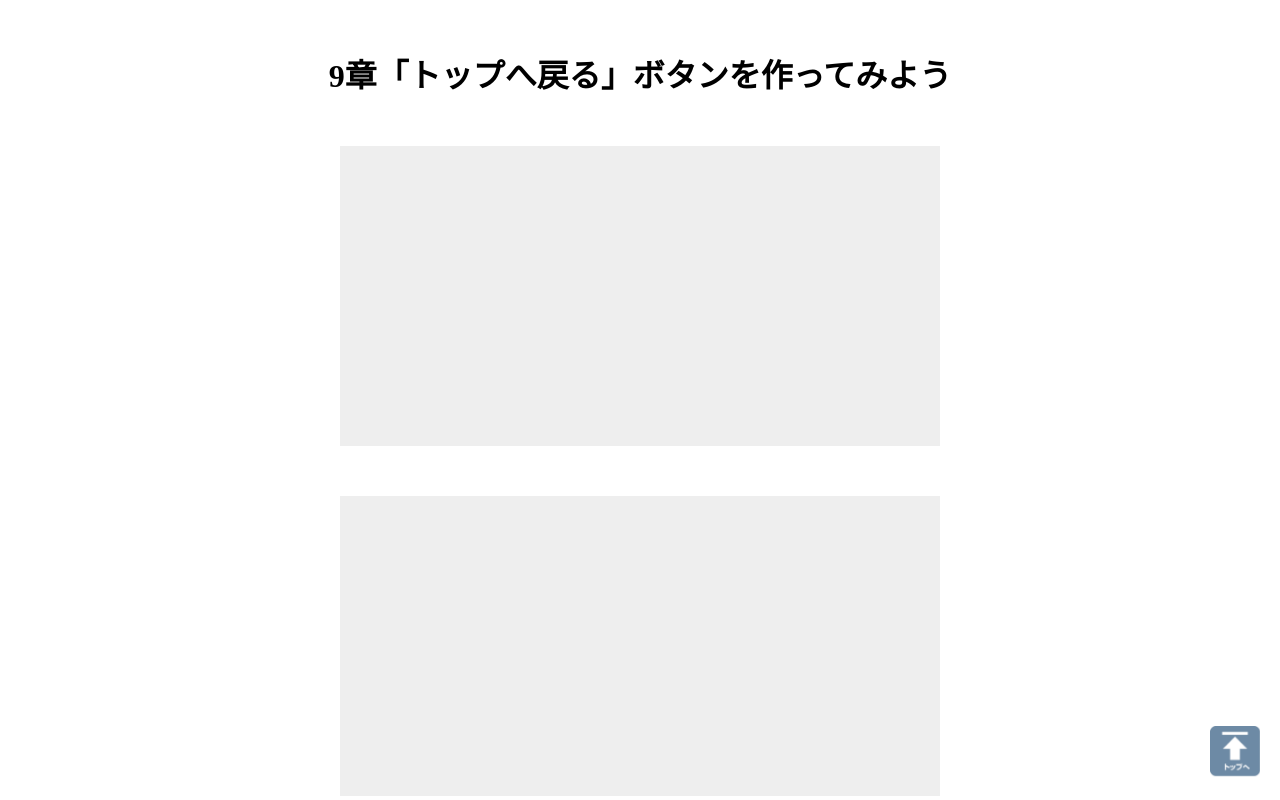
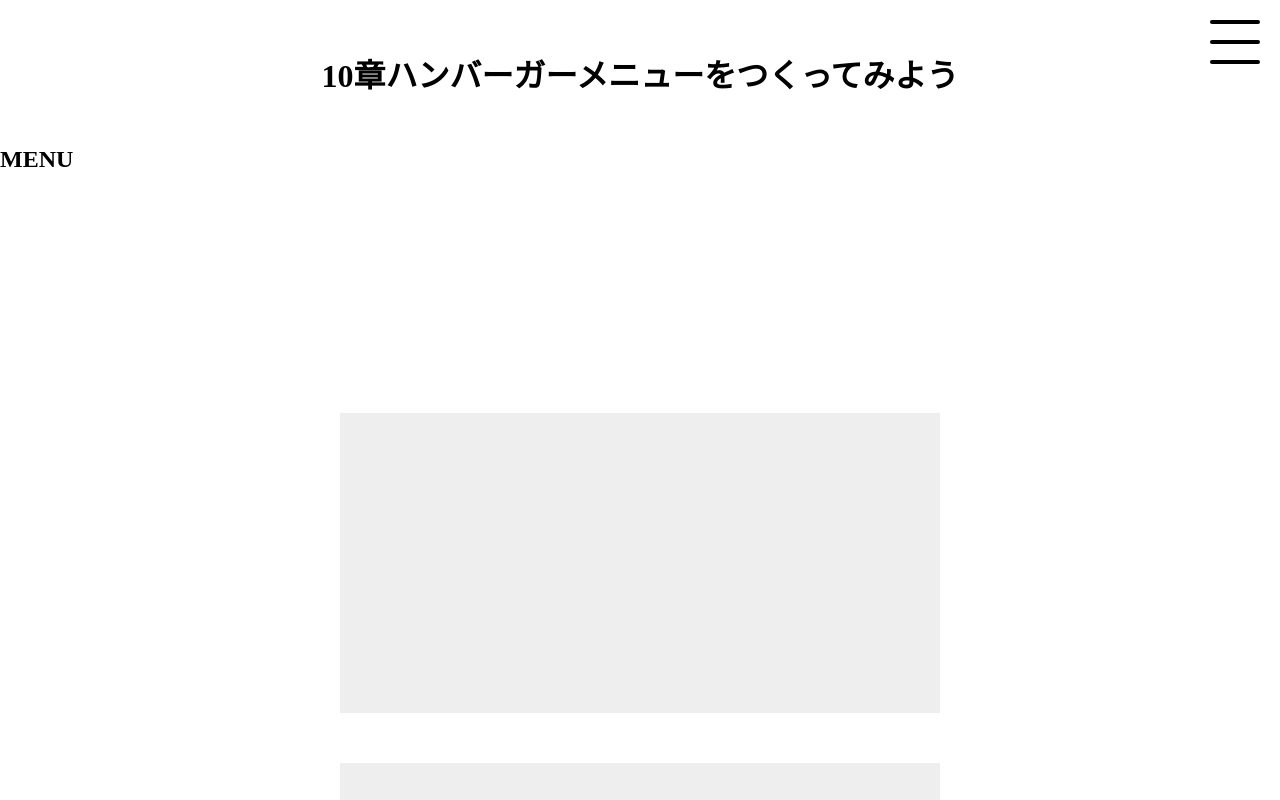
Before and after one commit to HirokiKotera13456/js-chap10, a plain HTML site: page index.html in a window 1280 px wide. Shown: the top 800 px of the page. Drawn offline with Linux system fonts and the light colour scheme.

Commit message:
[finish]

```diff
--- a/css/style.css
+++ b/css/style.css
@@ -13,16 +13,81 @@ h1{
 
 .box{
   height:300px;
-  width:600px;
+  width:90%;
+  max-width:600px;
   margin:0 auto 50px;
   background-color: #eee;
 }
-#back{
+
+#hm-icon {
   position: fixed;
   right:20px;
-  bottom:20px;
+  top:20px;
+  z-index:10;
+}
+.menu-trigger,
+.menu-trigger span{
+  display: inline-block;
+  transition: all .4s;
+  box-sizing: border-box;
+}
+.menu-trigger{
+  position:relative;
+  width:50px;
+  height:44px;
+}
+.menu-trigger span{
+  position: absolute;
+  left: 0;
+  width: 100%;
+  height: 4px;
+  background-color: #000;
+  border-radius: 4px;
 }
 
-#back img{
-  width:50px;
+.menu-trigger span:nth-child(1){
+  top:0;
 }
+.menu-trigger span:nth-child(2){
+  top:20px;
+}
+.menu-trigger span:nth-child(3){
+  bottom: 0;
+}
+
+.menu-trigger.active span:nth-child(1){
+  -webkit-transform: translateY(20px) rotate(-45deg);
+  transform: translateY(20px) rotate(-45deg);
+  background-color: #fff;
+}
+.menu-trigger.active span:nth-child(2) {
+  opacity: 0;
+}
+
+.menu-trigger.active span:nth-child(3){
+  -webkit-transform: translateY(20px) rotate(-45deg);
+  transform: translateY(20px) rotate(-45deg);
+  background-color: #fff;
+}
+
+*sp-menu {
+  position:fixed;
+  top:0;
+  left:0;
+  background: #000;
+  color: #fff;
+  width:100%;
+  min-height:100%;
+  display:none;
+  z-index:9
+}
+#sp-menu li{
+  text-align: center;
+  margin-bottom: 30px;
+}
+
+#sp-menu a{
+  color: #fff;
+  text-decoration: none;
+  font-weight:bold;
+}
--- a/index.html
+++ b/index.html
@@ -3,11 +3,30 @@
   <head>
     <meta charset="UTF-8" />
     <meta name="viewport" content="width=device-width,initial-scale=1.0">
-    <title>9章</title>
+    <title>10章</title>
     <link rel="stylesheet" href="css/style.css" />
   </head>
   <body>
-    <h1>9章「トップへ戻る」ボタンを作ってみよう</h1>
+    <h1>10章ハンバーガーメニューをつくってみよう</h1>
+
+    <div id="sp-menu">
+      <h2>MENU</h2>
+      <ul>
+        <li><a href="#">MENU1</a></li>
+        <li><a href="#">MENU2</a></li>
+        <li><a href="#">MENU3</a></li>
+        <li><a href="#">MENU4</a></li>
+        <li><a href="#">MENU5</a></li>
+      </ul>
+    </div>
+
+    <div id="hm-icon">
+      <a class="menu-trigger" href="#">
+        <span></span>
+        <span></span>
+        <span></span>
+      </a>
+    </div>
 
     <div class="box"></div>
     <div class="box"></div>
@@ -18,12 +37,6 @@
     <div class="box"></div>
     <div class="box"></div>
 
-    <span id="back">
-      <a href="#">
-        <img src="img/btn.png" alt="">
-      </a>
-    </span>
-
     <script src="js/jquery.min.js"></script>
     <script src="js/script.js"></script>
   </body>
--- a/js/script.js
+++ b/js/script.js
@@ -1,23 +1,7 @@
-// オプションを指定してSkipprの実行
-$(".theTarget").skippr({
-  // スライドショーの変化（"fade" or "slide"）
-  transition : 'fade',
-  // 変化にかかる時間（ミリ秒）
-  speed : 1000,
-  // easingの種類
-  easing : 'easeOutQuart',
-  // ナビゲーションの形（"block" or "bubble"）
-  navType : 'block',
-  // 子要素の種類（"div" or "img"）
-  childrenElementType : 'div',
-  // ナビゲーション矢印の表示（trueで表示）
-  arrows : true,
-  // スライドショーの自動再生（falseで自動再生なし）
-  autoPlay : false,
-  // 自動再生時のスライド切替間隔（ミリ秒）
-  autoPlayDuration : 5000,
-  // キーボードの矢印キーによるスライド送りの設定（trueで有効）
-  keyboardOnAlways : true,
-  // 1枚目のスライド表示時に戻る矢印を表示するかどうか [false]:矢印を隠さない [true]:矢印を隠す
-  hidePrevious : false
+$(function(){
+  $('.menu-trigger').on('click',function(event){
+    $(this).toggleClass('active');
+    $('#sp-menu').fadeToggle();
+    event.preventDefault();
+  });
 });
```
